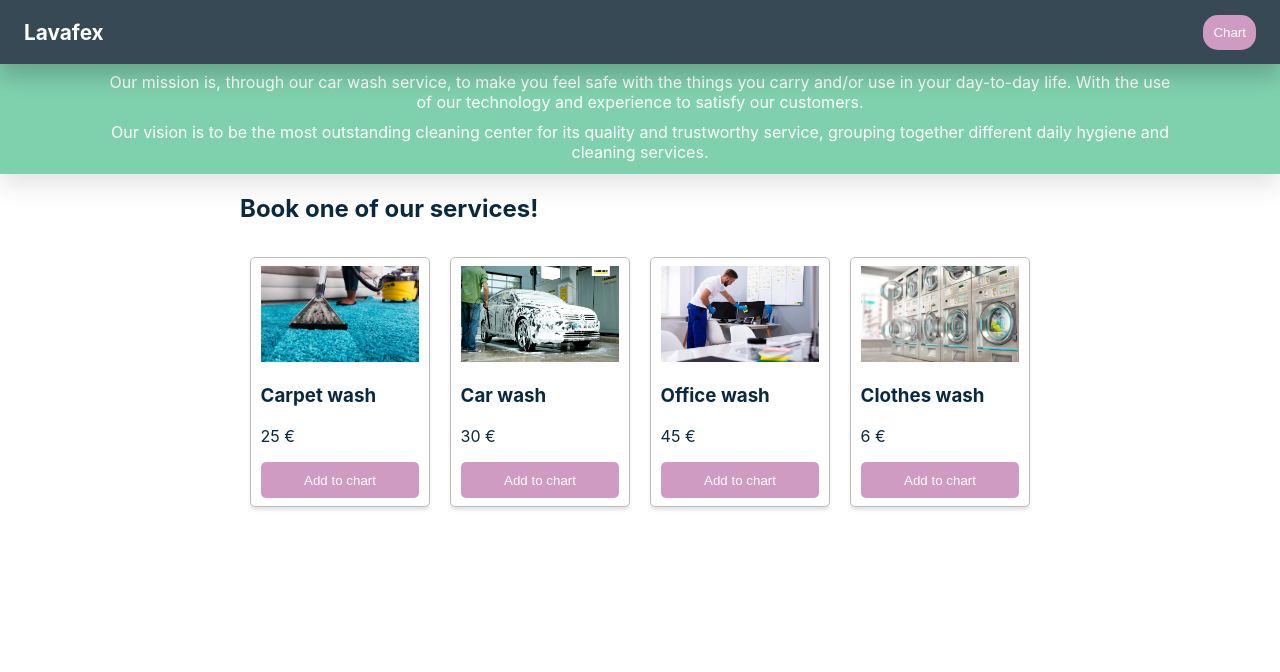
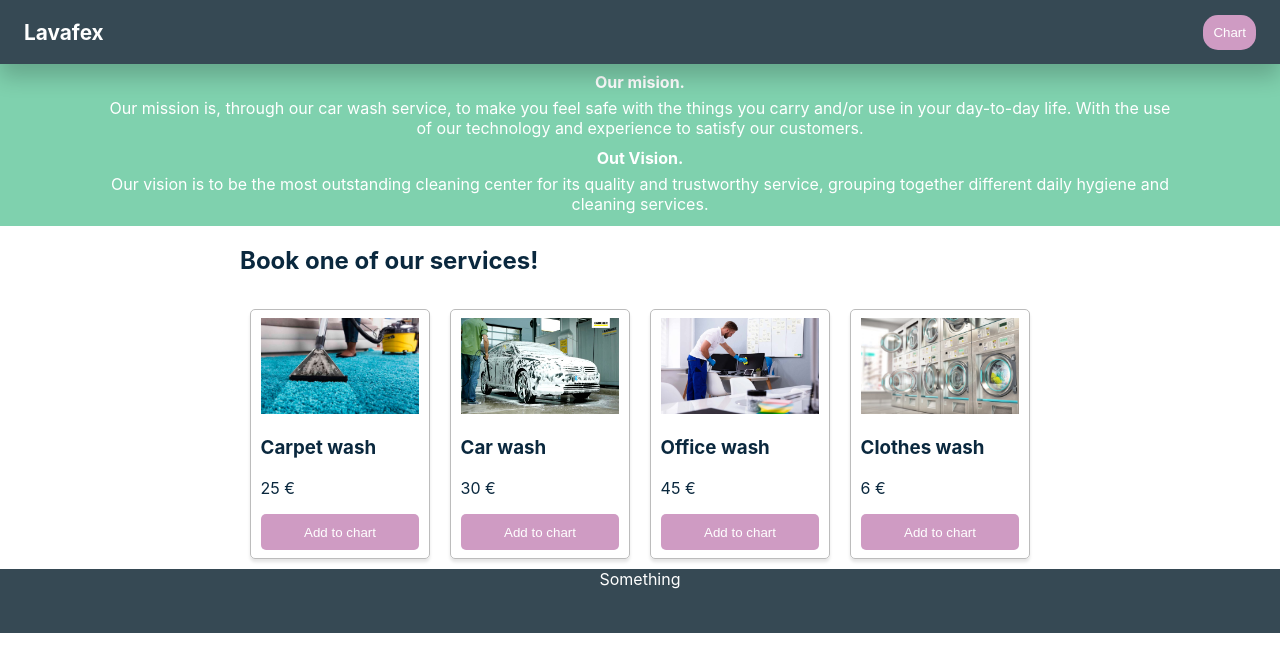
Before and after one commit to Franco-Marchese/lavafex, a React (Create React App) app: page / in a window 1280 px wide. Shown: the top 672 px of the page. Built offline with nearby package versions, Linux system fonts and the light colour scheme.

Commit message:
adding elements

```diff
--- a/src/App.js
+++ b/src/App.js
@@ -4,12 +4,25 @@ import Layout from './components/Layout';
 import Title from './components/Title';
 import Navbar from './components/Navbar';
 import Hero from './components/Hero';
+import Footer from './components/Footer';
+
+const styles = {
+    main: {
+      minHeight: '100vh',
+      display: 'flex',
+      flexDirection: 'column',
+    }
+}
 
 class App extends Component {
+
+/*Data for the website*/
   state = {
     hero: [
       {m: 'Our mission is, through our car wash service, to make you feel safe with the things you carry and/or use in your day-to-day life. With the use of our technology and experience to satisfy our customers.',
-      v: 'Our vision is to be the most outstanding cleaning center for its quality and trustworthy service, grouping together different daily hygiene and cleaning services.'}
+      v: 'Our vision is to be the most outstanding cleaning center for its quality and trustworthy service, grouping together different daily hygiene and cleaning services.',
+      mTitle: 'Our mision.',
+      vTitle: 'Out Vision.'}
     ],
     productos: [
       {name: 'Carpet wash', price: '25', img: '/products/alfombra.jpg'},
@@ -20,7 +33,9 @@ class App extends Component {
     chart: [],
     showingChart: false,
   }
+/*----------------------------------------------------------------------------*/
 
+/*Functions to the website*/
 addToChart = (product) => {
   const {chart} = this.state
   if (chart.find(elem => elem.name === product.name)) {
@@ -41,21 +56,24 @@ addToChart = (product) => {
   })
 }
 
+deleteFromChart = () => {console.log('get out!')}
+
 showChart = () => {
   if (!this.state.chart.length){
     return
   }
   this.setState({showingChart: !this.state.showingChart})
 }
-
+/*----------------------------------------------------------------------------*/
   render() {
     const {showingChart} = this.state
     return (
-      <div>
+      <div styles={styles.main}>
         <Navbar
           chart={this.state.chart}
           showingChart={showingChart}
           showChart={this.showChart}
+          deleteChart={this.deleteFromChart}
         />
         <Hero hero={this.state.hero}/>
         <Layout>
@@ -65,6 +83,7 @@ showChart = () => {
             products={this.state.productos}
             />
         </Layout>
+        <Footer />
       </div>
     )
   }
--- a/src/components/Chart.js
+++ b/src/components/Chart.js
@@ -20,7 +20,7 @@ const styles = {
 
 class Chart extends Component{
     render() {
-        const {chart, showingChart, showChart} = this.props
+        const {chart, showingChart, showChart, deleteChart} = this.props
         const value = chart.reduce((acc, elem) => acc + elem.quantity, 0)
         return (
             <div>
@@ -30,7 +30,7 @@ class Chart extends Component{
                 <button style={styles.chart} onClick={showChart}>
                     Chart
                 </button>
-                {showingChart ? <ChartDetail chart={chart}/> : null}
+                {showingChart ? <ChartDetail chart={chart} deleteChart={deleteChart}/> : null}
             </div>
         )
     }
--- a/src/components/ChartDetail.js
+++ b/src/components/ChartDetail.js
@@ -21,12 +21,19 @@ const styles = {
         alignItems: 'center',
         padding: '18px 18px',
         borderBottom: 'solid 1px #fff'
+    },
+    deleteButton: {
+        borderRadius: '50px',
+        color: '#fff',
+        backgroundColor: '#CF9BC3',
+        border: 'solid .1em #fff',
+        boxShadow: '0 .2em .2em rgb(0, 0, 0, 0.1)'
     }
 }
 
 class ChartDetail extends Component{
     render() {
-        const {chart} = this.props
+        const {chart, deleteChart} = this.props
         return (
             <div style={styles.chartDetail}>
                 <ul style={styles.ul}>
@@ -34,6 +41,7 @@ class ChartDetail extends Component{
                         <img alt={elem.name} src={elem.img} width='40' height='30'/>
                         <span>{elem.name}</span>
                         <span>{elem.quantity}</span>
+                        <button style={styles.deleteButton} onClick={deleteChart}>X</button>
                     </li>)}
                 </ul>
             </div>
--- /dev/null
+++ b/src/components/Footer.js
@@ -0,0 +1,22 @@
+import { Component } from "react";
+
+const styles = {
+    container: {
+        backgroundColor: '#364954',
+        color: '#fff',
+        textAlign: 'center',
+        justifyContent: 'space-between',
+        height: '4em',
+        marginTop: 'auto',
+    }
+}
+
+class Footer extends Component{
+    render() {
+        return(
+            <div style={styles.container}>Something</div>
+        )
+    }
+}
+
+export default Footer;
--- a/src/components/Hero.js
+++ b/src/components/Hero.js
@@ -7,13 +7,18 @@ const styles = {
         padding: '5px',
         display: 'flex',
         flexDirection: 'column',
-        boxShadow: '0 .8em 1.4em rgb(0,0,0,0.1)'
     },
     text: {
         margin: 3,
         padding: '0px 6em 4px 6em',
         textAlign: 'center',
         fontWeight: 400,
+        color: '#fff',
+    },
+    title: {
+        margin: 3,
+        textAlign: 'center',
+        fontWeight: 700,
         color: '#fff',
     }
 }
@@ -24,7 +29,9 @@ class Hero extends Component{
 
         return (
             <div style={styles.container}>
+                <p style={styles.title}> {hero.map(elem => elem.mTitle)}</p>
                 <p style={styles.text}> {hero.map(elem => elem.m)}</p>
+                <p style={styles.title}> {hero.map(elem => elem.vTitle)}</p>
                 <p style={styles.text}> {hero.map(elem => elem.v)}</p>
             </div>
         )
--- a/src/components/Navbar.js
+++ b/src/components/Navbar.js
@@ -19,14 +19,15 @@ const styles ={
 
 class Navbar extends Component{
     render() {
-        const {chart, showingChart, showChart} = this.props
+        const {chart, showingChart, showChart, deleteChart} = this.props
         return (
             <nav style={styles.navbar}>
                 <Logo />
                 <Chart
                     chart={chart}
                     showingChart={showingChart}
-                    showChart={showChart}/>
+                    showChart={showChart}
+                    deleteChart={deleteChart}/>
             </nav>
         )
     }
```
